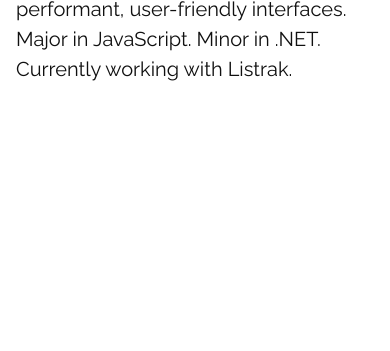
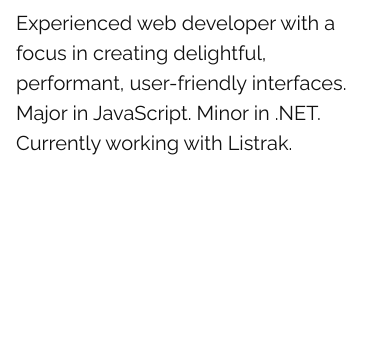
Before and after one commit to ianbusko/ianbusko.github.io, a website: page index.html in a window 390 px wide. Shown: the part 493-844 px from the top of the page. Drawn offline with nearby package versions, Linux system fonts and the light colour scheme; files that its build step writes are made by us from their sources.

Commit message:
fix grid on mobile screens

```diff
--- a/assets/less/site.less
+++ b/assets/less/site.less
@@ -122,7 +122,7 @@ section{
 	box-sizing: border-box;
   display:flex;
   flex-direction: column;
-  justify-content: flex-end;
+	justify-content:center;
 	margin:0 auto;
 	max-width:800px;
 	padding-bottom:20%;
@@ -132,7 +132,6 @@ section{
 	}
 
 	@media @phone{
-		display:block;
 		padding: 2em 1em;
 	}
 }
```
